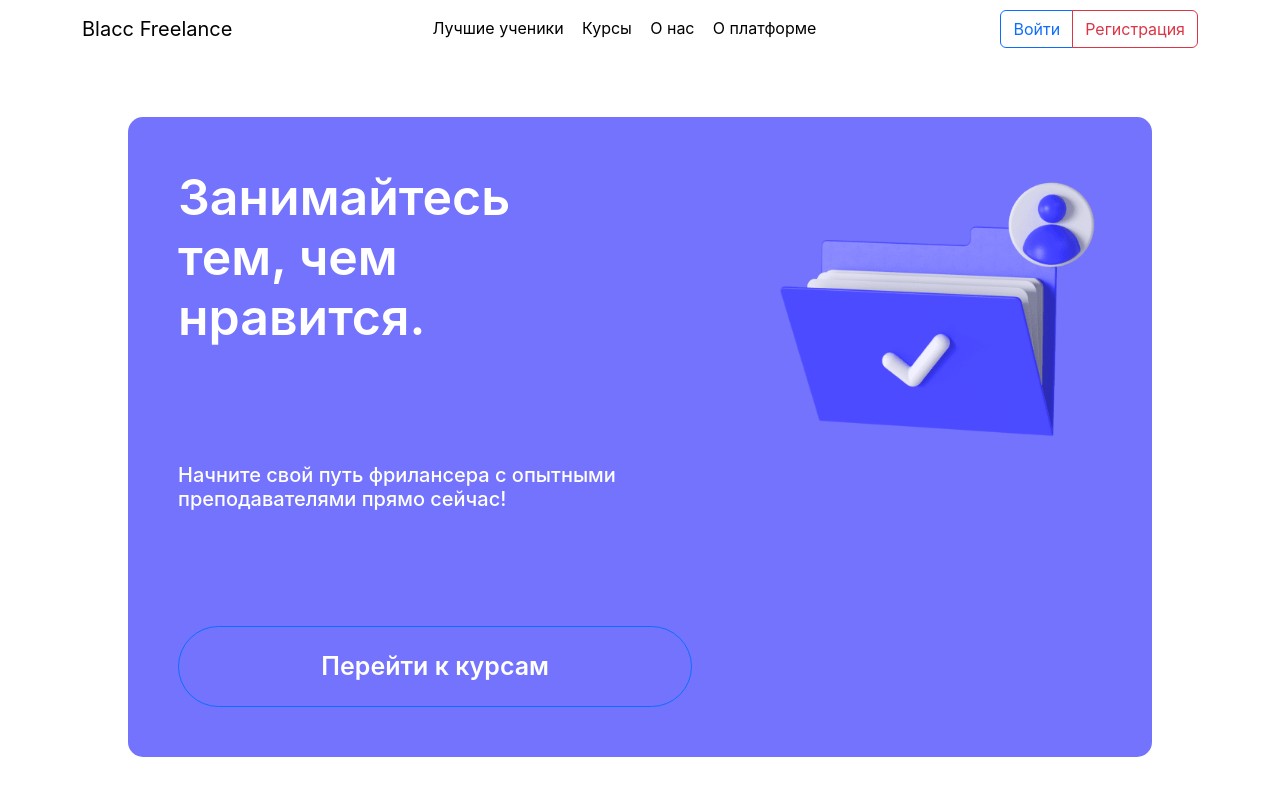
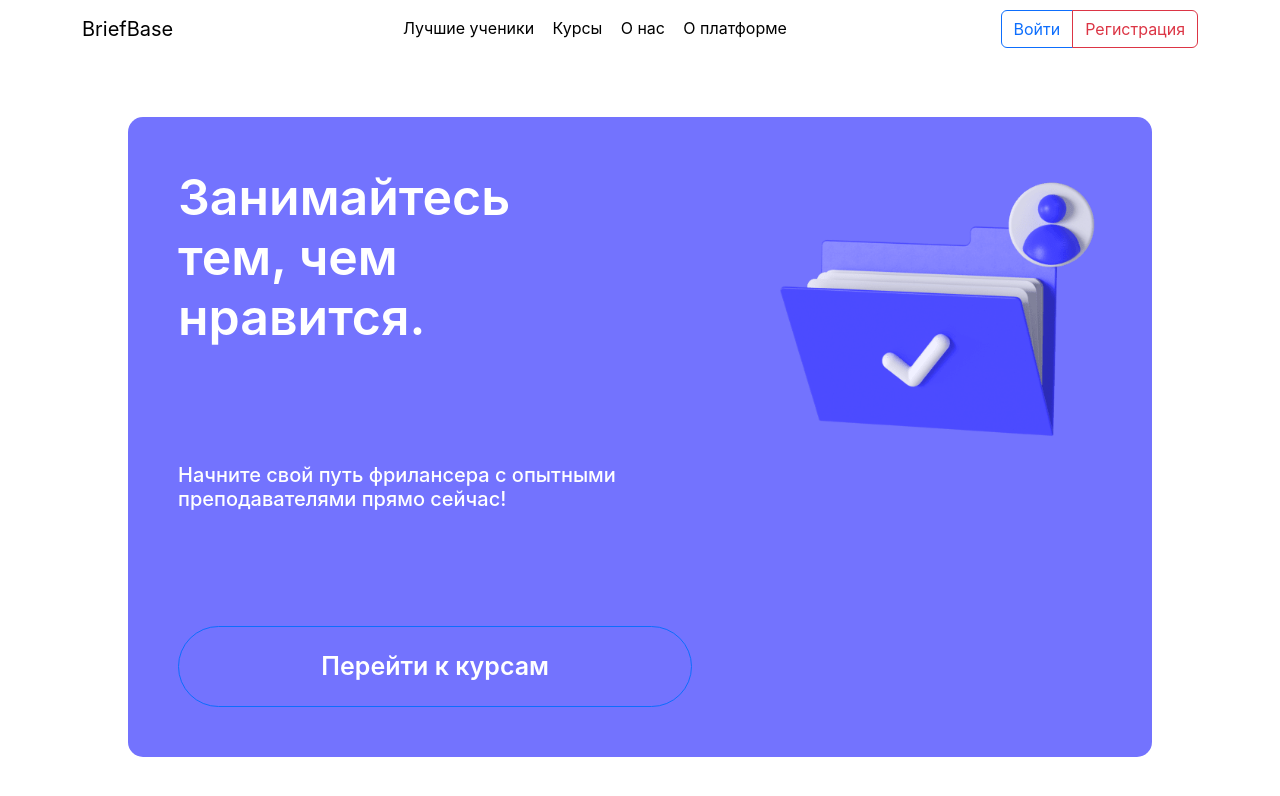
Before and after one commit to radeflex/freelrepos, a React (Create React App) app in the folder fls-front/: page / in a window 1280 px wide. Shown: the top 796 px of the page. Built offline with nearby package versions, Linux system fonts and the light colour scheme.

Commit message:
changed name

```diff
--- a/fls-front/src/components/Header/Header.js
+++ b/fls-front/src/components/Header/Header.js
@@ -34,7 +34,7 @@ export const Header = () => {
           style={{ marginBottom: "30px" }}
         >
           <Container>
-            <Navbar.Brand href="/">SBF</Navbar.Brand>
+            <Navbar.Brand href="/">BBase</Navbar.Brand>
             <Navbar.Toggle aria-controls="basic-navbar-nav" />
             <Navbar.Collapse id="basic-navbar-nav">
               <Nav className="me-auto">
@@ -65,7 +65,7 @@ export const Header = () => {
         >
           <Container>
             <Navbar.Brand>
-              <Link to="/">Blacc Freelance</Link>
+              <Link to="/">BriefBase</Link>
             </Navbar.Brand>
             <Nav className="navbar-nav">
               {/* <Nav.Link>
```
